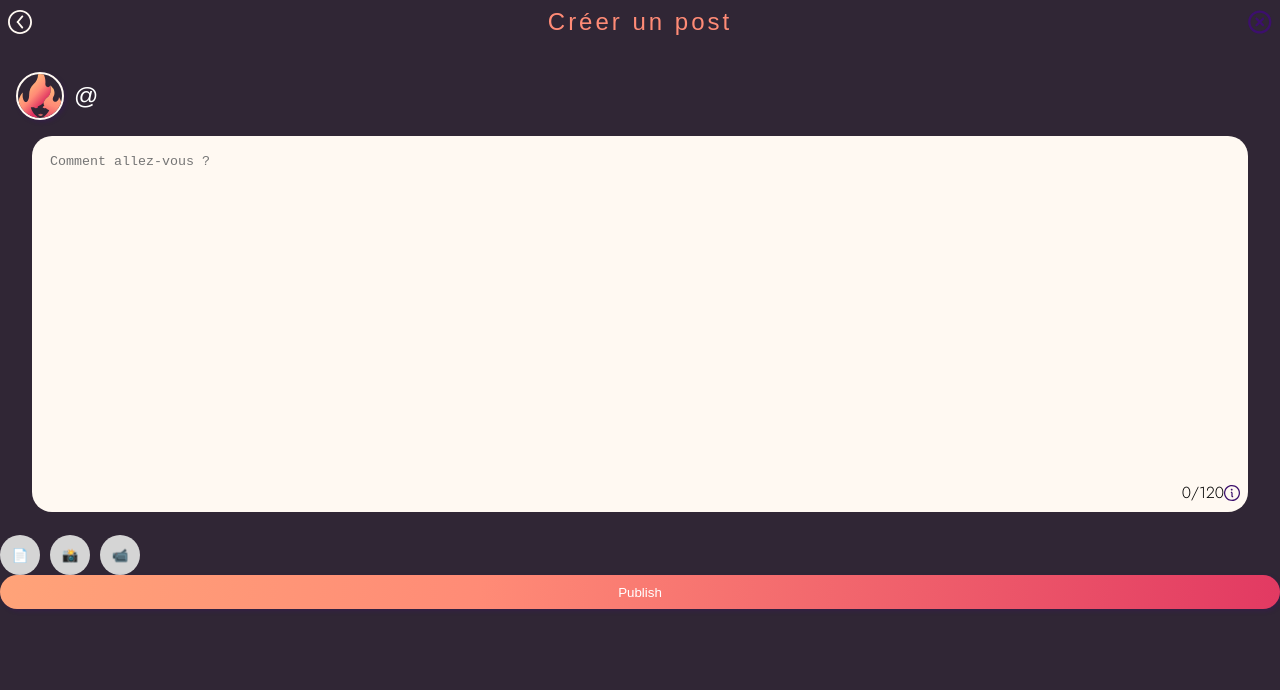
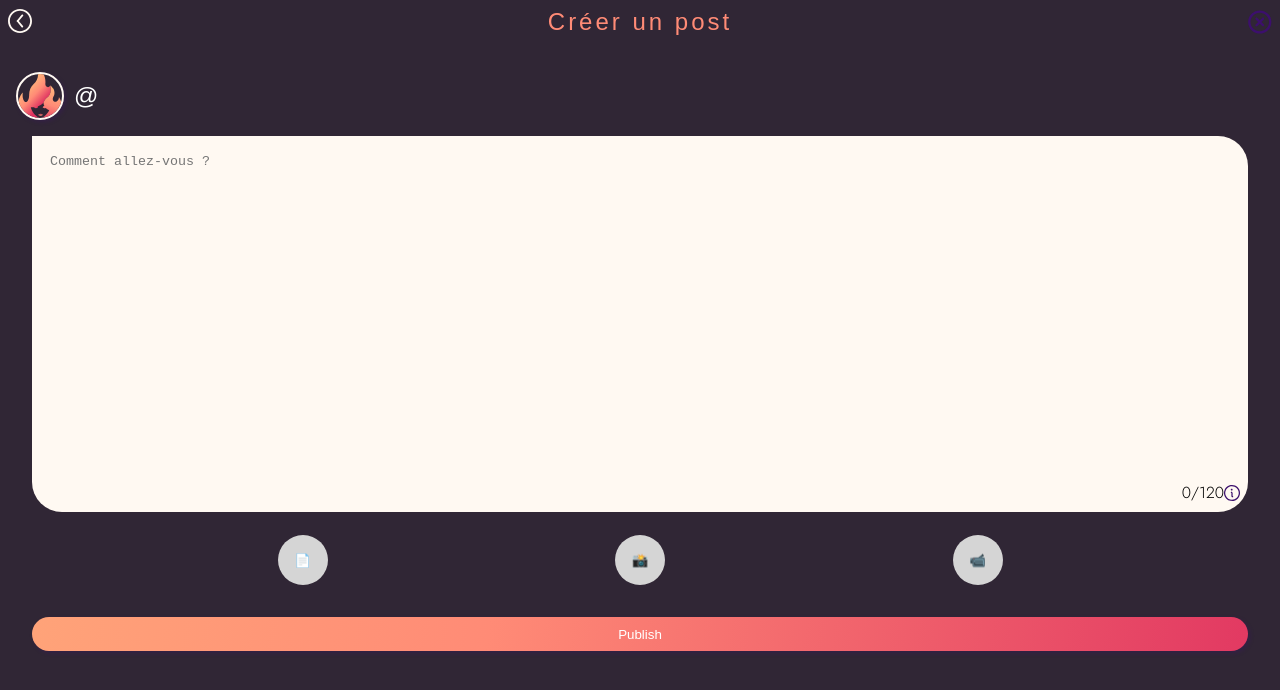
Before and after one commit to amolinalopez/blog, a Next.js app: page /create_post in a window 1280 px wide. Shown: the top 690 px of the page. Built offline with nearby package versions, Linux system fonts and the light colour scheme; no server answers; a web font is replaced by a local one.

Commit message:
style: fix

```diff
--- a/app/create_post/page.tsx
+++ b/app/create_post/page.tsx
@@ -6,6 +6,8 @@ import { amarante, tulpenOne } from "@/utils/fonts";
 import { useUser } from "@/contexts/UserContext";
 import Button from "@/components/btn";
 import NavbarBottom from "@/components/navbarBottom";
+import Link from "next/link";
+import arrowLeftIcon from "@/public/arrow_left.svg";
 export default function CreatePost() {
   const { user } = useUser();
 
@@ -16,7 +18,9 @@ export default function CreatePost() {
       <div className={styles.createPostContainer}>
         <div className={styles.pageHeader}>
           <button className={styles.goBackButton}>
-            <Image src="/arrow_left.svg" alt="Go Back" width={24} height={24} />
+            <Link href="/grimoire">
+              <Image src={arrowLeftIcon} alt="Go Back" width={24} height={24} />
+            </Link>
           </button>
           <h1 id={styles.pageTitle} className={amarante.className}>
             Créer un post
@@ -60,7 +64,9 @@ export default function CreatePost() {
             <button className={styles.mediaButton}>📹</button>{" "}
             {/* Video button */}
           </div>
-          <Button text="Publish" />
+          <div className={styles.publishBtnWrapper}>
+            <Button text="Publish" />
+          </div>
         </footer>
       </div>
     </>
--- a/app/styles/create_post.module.css
+++ b/app/styles/create_post.module.css
@@ -81,11 +81,14 @@
 .mediaButtons {
   display: flex;
   gap: 10px;
+  margin-bottom: 2rem;
+  /* border: solid red 1px; */
+  justify-content: space-evenly;
 }
 
 .mediaButton {
-  width: 40px;
-  height: 40px;
+  width: 50px;
+  height: 50px;
   border: none;
   border-radius: 50%;
   background-color: #d5d5d5;
@@ -95,9 +98,13 @@
   cursor: pointer;
 }
 
+.publishBtnWrapper {
+  margin-inline: 2rem;
+}
+
 .textAreaWrapper {
   position: relative;
-  border-radius: 20px;
+  border-radius: 0rem 30px 30px 30px;
   background-color: var(--fond-light);
   padding: 1rem 1rem 40px 1rem;
   margin-inline: 2rem;
--- a/app/styles/userComponents.module.css
+++ b/app/styles/userComponents.module.css
@@ -311,6 +311,7 @@
   #username {
     background-color: var(--Fond_Light, #fff9f2);
     padding: 7px;
+    margin-top: 2rem;
     border-radius: 10px;
     box-shadow: 0px 4px 10px rgba(0, 0, 0, 0.1);
   }
```
Also changed, not shown: app/page.module.css (+8 -2 lines), app/page.tsx (+8 -26 lines).
